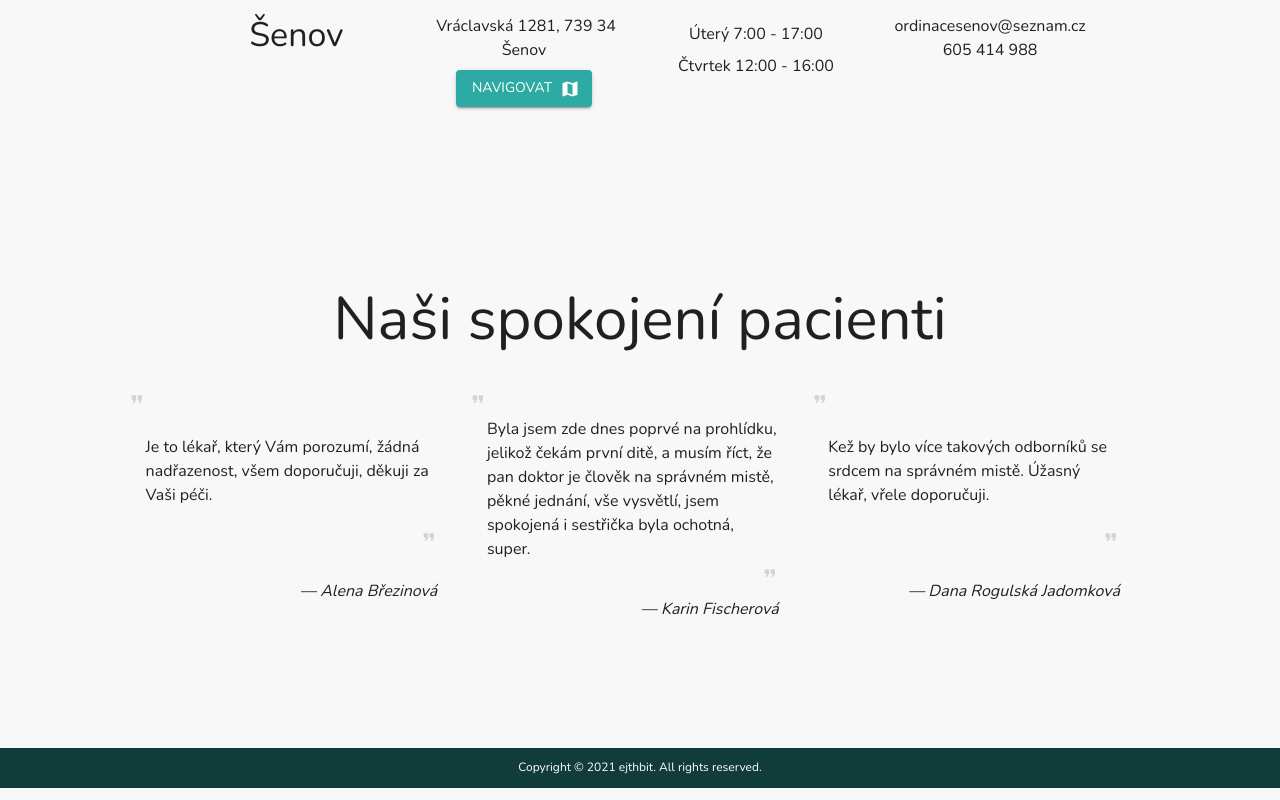
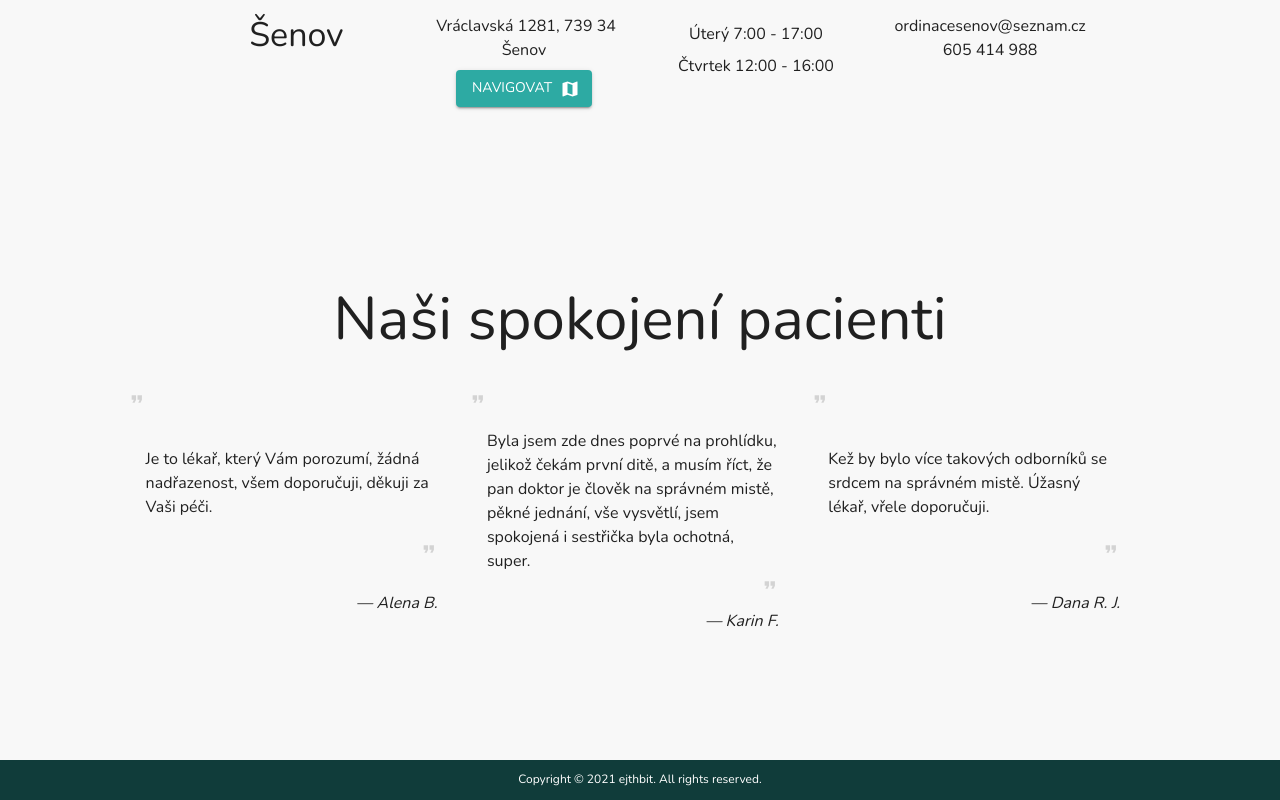
Before and after one commit to ejthbit/gyn, a React app: page / in a window 1280 px wide. Shown: the part 3441-4241 px from the top of the page. Built offline with nearby package versions, Linux system fonts and the light colour scheme; no server answers.

Commit message:
Adjusted styling of reference

```diff
--- a/src/components/References/Reference.js
+++ b/src/components/References/Reference.js
@@ -5,6 +5,7 @@ import FormatQuoteIcon from '@material-ui/icons/FormatQuote'
 
 const useStyles = makeStyles((theme) => ({
     quoteLeft: {
+        height: 42,
         '& svg': {
             fill: 'lightgrey',
             width: '1.1rem',
@@ -40,8 +41,8 @@ const Reference = ({ text, author }) => {
             <Grid item xs={12} className={classes.quoteLeft}>
                 <FormatQuoteIcon />
             </Grid>
-            <Grid item container xs={12} direction="row" className={classes.quote} justifyContent="flex-end">
-                <Typography>{text}</Typography>
+            <Grid item xs={12} className={classes.quote}>
+                <Typography variant="body1">{text}</Typography>
             </Grid>
             <Grid item xs={12} className={classes.quoteRight}>
                 <FormatQuoteIcon />
--- a/src/components/References/References.js
+++ b/src/components/References/References.js
@@ -25,19 +25,19 @@ const References = () => {
                 <Grid item container xs={12} md={4}>
                     <Reference
                         text="Je to lékař, který Vám porozumí, žádná nadřazenost, všem doporučuji, děkuji za Vaši péči."
-                        author="Alena Březinová"
+                        author="Alena B."
                     />
                 </Grid>
                 <Grid item container xs={12} md={4}>
                     <Reference
                         text="Byla jsem zde dnes poprvé na prohlídku, jelikož čekám první ditě, a musím říct, že pan doktor je člověk na správném mistě, pěkné jednání, vše vysvětlí, jsem spokojená i sestřička byla ochotná, super."
-                        author="Karin Fischerová"
+                        author="Karin F."
                     />
                 </Grid>
                 <Grid item container xs={12} md={4}>
                     <Reference
                         text="Kež by bylo více takových odborníků se srdcem na správném mistě. Úžasný lékař, vřele doporučuji."
-                        author="Dana Rogulská Jadomková"
+                        author="Dana R. J."
                     />
                 </Grid>
             </Grid>
--- a/src/components/adminView/CalendarView.js
+++ b/src/components/adminView/CalendarView.js
@@ -4,6 +4,7 @@ import isNilOrEmpty from '@utilities/isNilOrEmpty'
 import useMemoizedSelector from '@utilities/useMemoSelector'
 import { addMinutes, format, getDay, parse, startOfWeek } from 'date-fns'
 import cs from 'date-fns/locale/cs'
+import { equals, find } from 'ramda'
 import React, { Children, cloneElement, useEffect, useState } from 'react'
 import { Calendar, dateFnsLocalizer } from 'react-big-calendar'
 import 'react-big-calendar/lib/css/react-big-calendar.css'
@@ -15,8 +16,6 @@ import CalendarViewCreateEventDialog from './CalendarViewCreateEventDialog'
 import CalendarViewCustomToolbar from './CalendarViewCustomToolbar'
 import './css/custom-calendar.css'
 import CustomEventCalendar from './CustomEventCalendar'
-import { equals, find } from 'ramda'
-import dates from 'react-big-calendar/lib/utils/dates'
 
 const locales = {
     cs,
@@ -142,7 +141,7 @@ const CalendarView = () => {
                 step={SLOT_DURATION}
                 endAccessor="end"
                 onSelecting={() => false}
-                style={{ height: '80vh', margin: 20 }}
+                style={{ height: '75vh', margin: 20 }}
             />
             <CalendarViewCreateEventDialog
                 open={!isNilOrEmpty(newAppointmentDate)}
```
